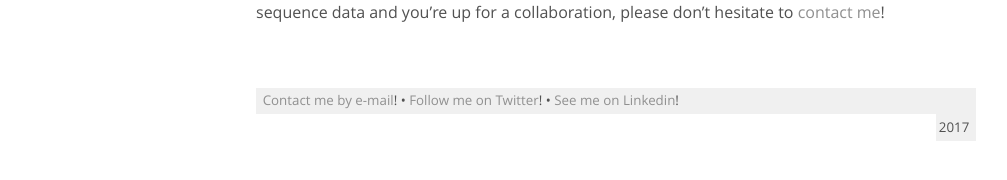
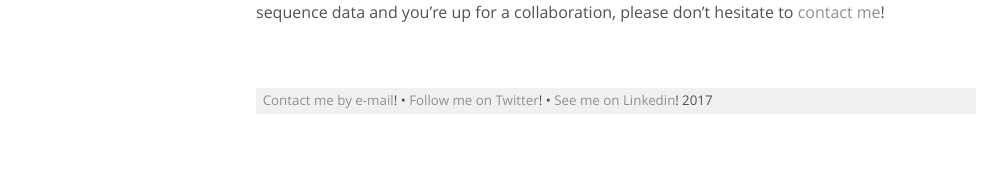
Before and after one commit to nidiatrovao/nidiatrovao.github.io, a Jekyll site: the page built from index.html, in a window 1280 px wide. Shown: the part 418-598 px from the top of the page, without its empty margins (24-1031 px from the left). Built offline with Jekyll 4.4.1, drawn with Linux system fonts in a browser that asks for light colours.

Commit message:
Update default.html

```diff
--- a/_layouts/default.html
+++ b/_layouts/default.html
@@ -18,7 +18,7 @@
       </main>
 
       <footer class="footer">
-        <small style="display: block;">&nbsp;<a href="http://www.google.com/recaptcha/mailhide/d?k=01NqppQr6VZzJtBnX1B1RDuw==&amp;c=15YkdRwX0Emp37Odw61dyCyrGOiI_gucHoEuzZzUzks=" onclick="window.open('http://www.google.com/recaptcha/mailhide/d?k\x3d01NqppQr6VZzJtBnX1B1RDuw\x3d\x3d\x26c\x3d15YkdRwX0Emp37Odw61dyCyrGOiI_gucHoEuzZzUzks\x3d', '', 'toolbar=0,scrollbars=0,location=0,statusbar=0,menubar=0,resizable=0,width=500,height=300'); return false;" title="Click to reveal my e-mail address">Contact me by e-mail</a>! &bull; <a href="https://twitter.com/nidiatrovao" target="_blank">Follow me on Twitter</a>! &bull; <a href="https://www.linkedin.com/in/nidiatrovao" target="_blank">See me on Linkedin</a>!</small><small style="float: right"><time datetime="{{ site.time | date_to_xmlschema }}">{{ site.time | date: '%Y&nbsp;' }}</time></small>
+        <small style="display: inline;float: left">&nbsp;<a href="http://www.google.com/recaptcha/mailhide/d?k=01NqppQr6VZzJtBnX1B1RDuw==&amp;c=15YkdRwX0Emp37Odw61dyCyrGOiI_gucHoEuzZzUzks=" onclick="window.open('http://www.google.com/recaptcha/mailhide/d?k\x3d01NqppQr6VZzJtBnX1B1RDuw\x3d\x3d\x26c\x3d15YkdRwX0Emp37Odw61dyCyrGOiI_gucHoEuzZzUzks\x3d', '', 'toolbar=0,scrollbars=0,location=0,statusbar=0,menubar=0,resizable=0,width=500,height=300'); return false;" title="Click to reveal my e-mail address">Contact me by e-mail</a>! &bull; <a href="https://twitter.com/nidiatrovao" target="_blank">Follow me on Twitter</a>! &bull; <a href="https://www.linkedin.com/in/nidiatrovao" target="_blank">See me on Linkedin</a>!</small><small style="display: block;"><time datetime="{{ site.time | date_to_xmlschema }}">{{ site.time | date: '%Y&nbsp;' }}</time></small>
       </footer>
     </div>
   </body>
```
